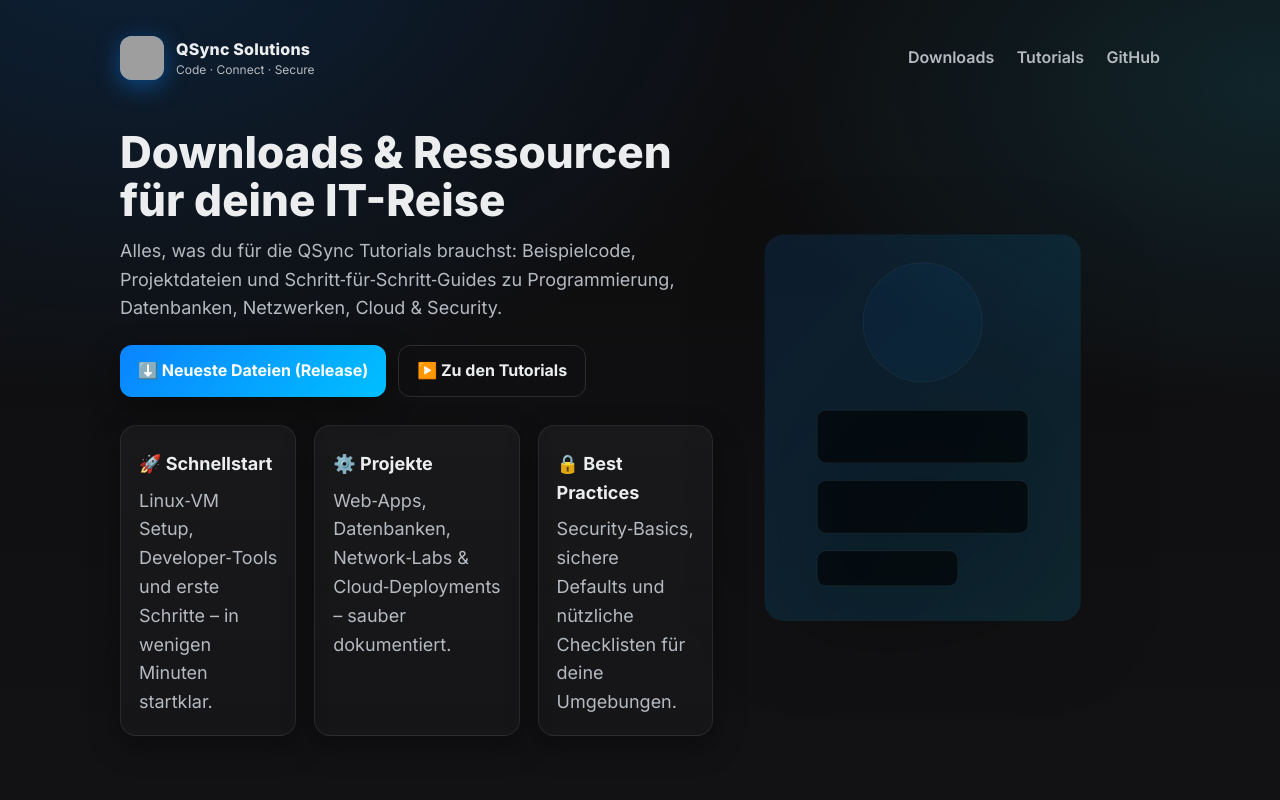
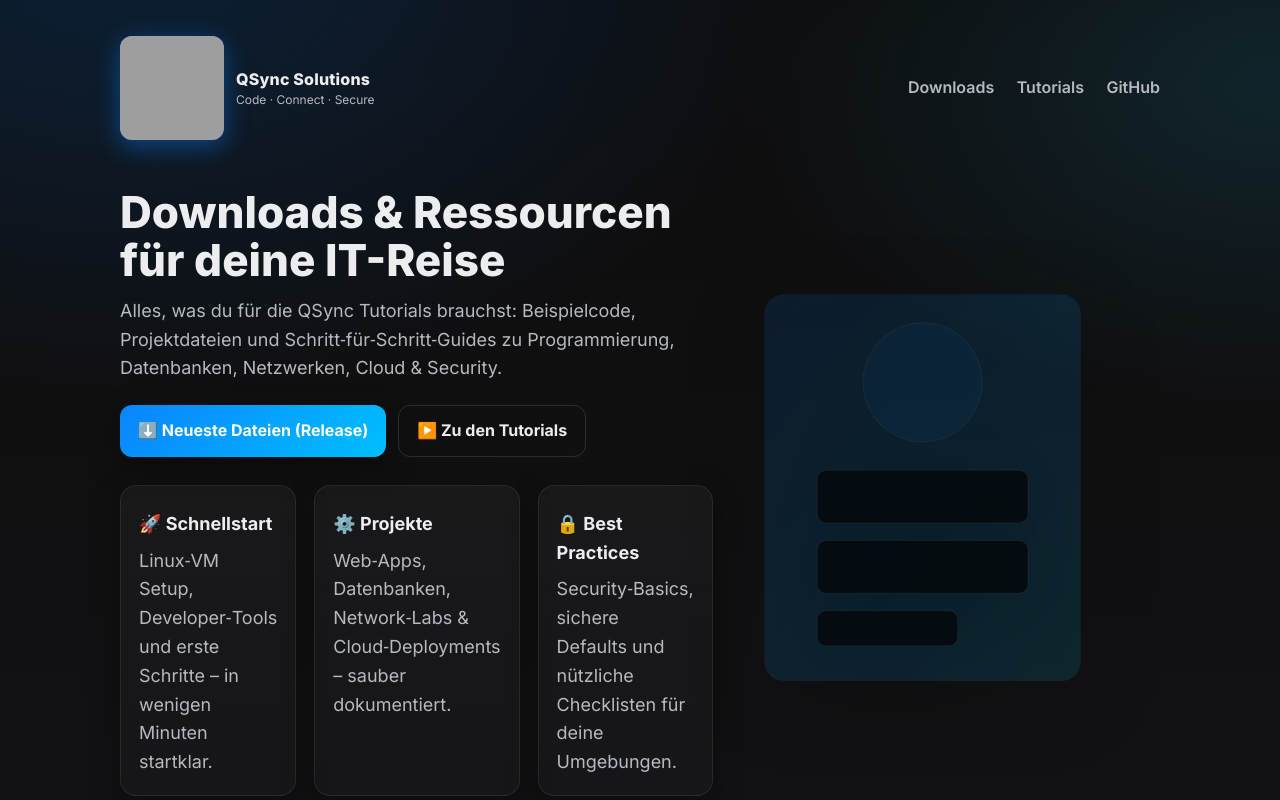
Before and after one commit to QuantaSync-Solutions/tutorial-files, a plain HTML site: page index.html in a window 1280 px wide. Shown: the top 800 px of the page. Drawn offline with Linux system fonts and the light colour scheme; grey boxes are pictures that could not be loaded.

Commit message:
Update index.html

```diff
--- a/index.html
+++ b/index.html
@@ -47,7 +47,7 @@
     header{display:flex; justify-content:space-between; align-items:center; gap:16px; padding:8px 0}
     .brand{display:flex; align-items:center; gap:12px; text-decoration:none; color:var(--text)}
     .logo{
-      width:44px; height:44px; border-radius:12px;
+      width:104px; height:104px; border-radius:12px;
       display:grid; place-items:center;
       background: radial-gradient(120% 120% at 30% 30%, #1aa7ff, #0A84FF 60%, #0066cc 100%);
       box-shadow:0 6px 24px rgba(10,132,255,.45), inset 0 0 12px rgba(255,255,255,.12);
```
